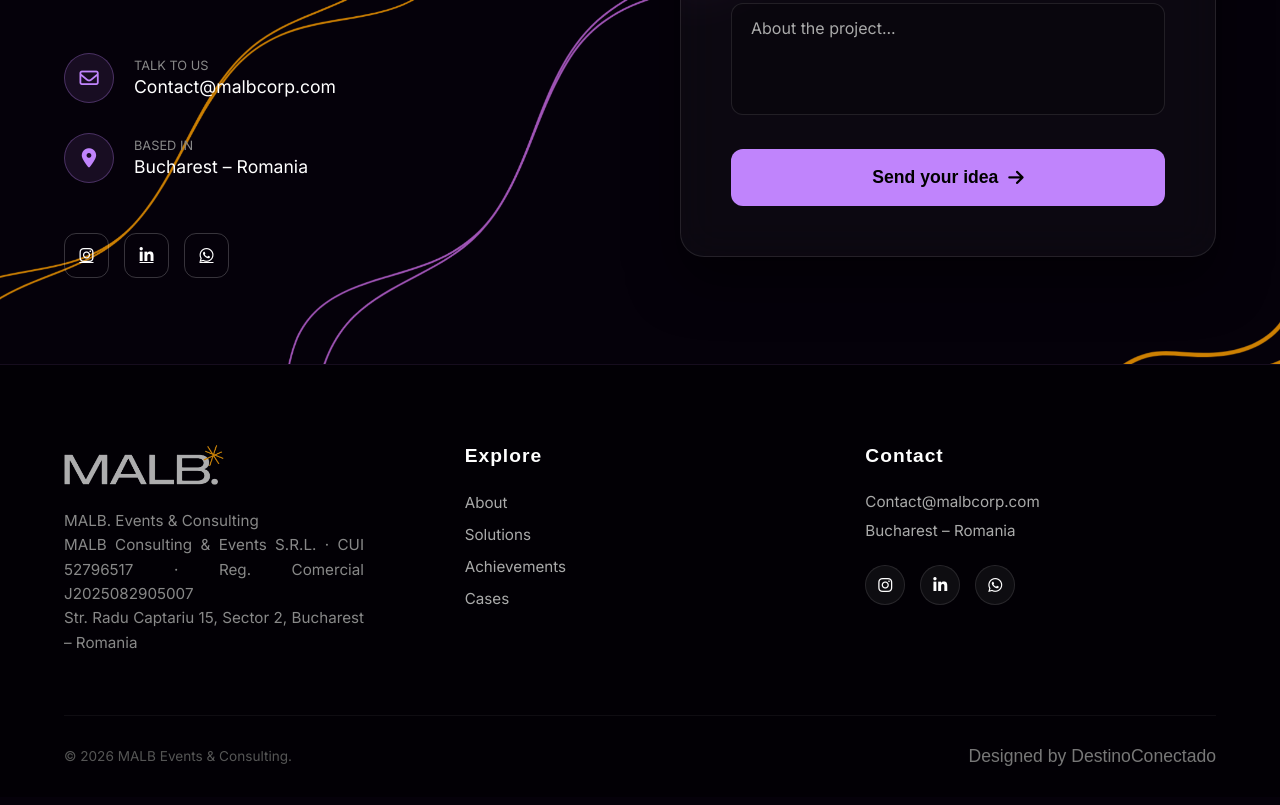
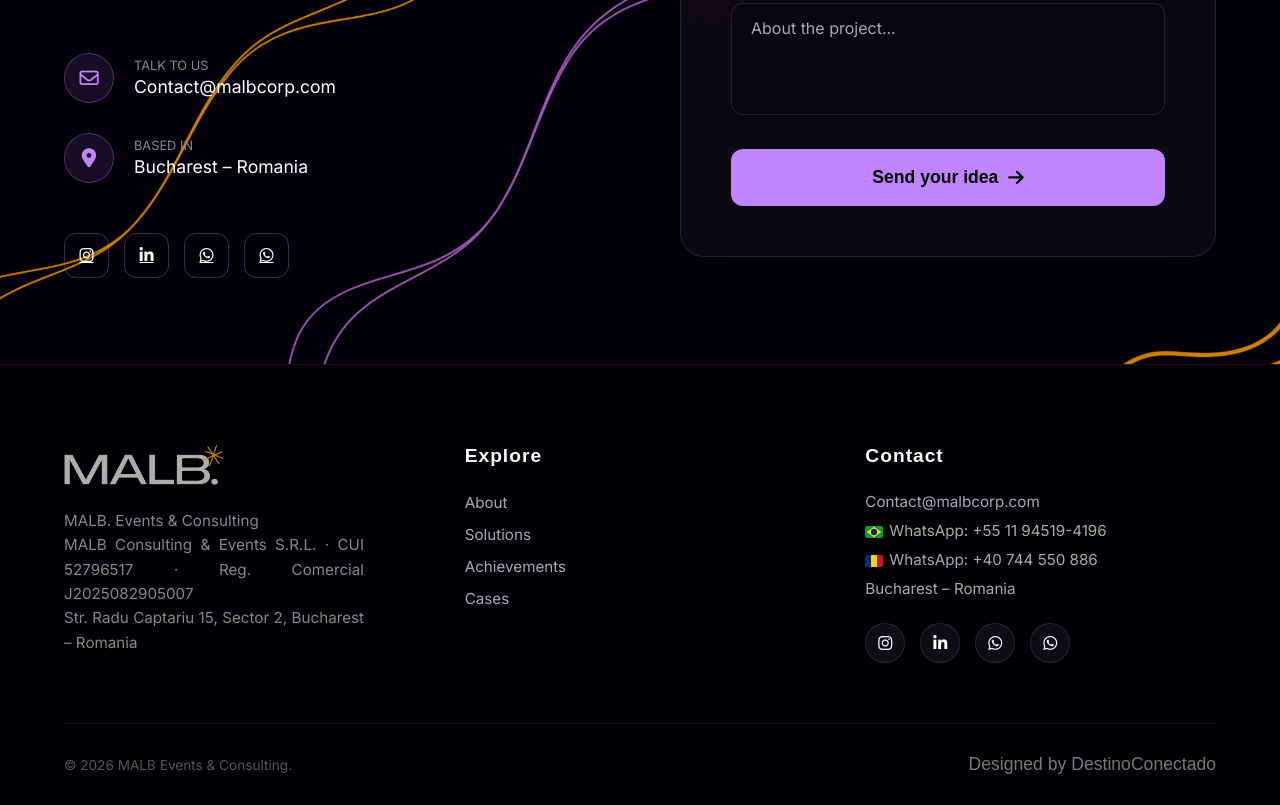
Before and after one commit to vitortoledoo/MalbOficial, a plain HTML site: page contato/index.html in a window 1280 px wide. Shown: the part 436-1241 px from the top of the page. Drawn offline with Linux system fonts and the light colour scheme; a web font is replaced by a local one.

Commit message:
Usa ícones de bandeira SVG nos números de WhatsApp

```diff
--- a/contato/index.html
+++ b/contato/index.html
@@ -83,6 +83,7 @@
           <a href="https://www.instagram.com/malbcompany?igsh=MTcxdTE5d2hld3hqNA==" class="social-btn" target="_blank" rel="noopener noreferrer"><i class="fa-brands fa-instagram"></i></a>
           <a href="https://www.linkedin.com/in/larissa-coelho-sousa-b42a6b1aa" class="social-btn" target="_blank" rel="noopener noreferrer"><i class="fa-brands fa-linkedin-in"></i></a>
           <a href="https://wa.me/5511945194196" class="social-btn" target="_blank" rel="noopener noreferrer"><i class="fa-brands fa-whatsapp"></i></a>
+          <a href="https://wa.me/40744550886" class="social-btn" target="_blank" rel="noopener noreferrer"><i class="fa-brands fa-whatsapp"></i></a>
         </div>
       </div>
 
@@ -135,11 +136,14 @@
       <div class="footer-col social-col">
         <h4 data-i18n="footer.contact">Contato</h4>
         <p>Contact@malbcorp.com</p>
+        <p><img src="/img/flags/br.svg" alt="Brasil" class="contact-flag">WhatsApp: +55 11 94519-4196</p>
+        <p><img src="/img/flags/ro.svg" alt="Romênia" class="contact-flag">WhatsApp: +40 744 550 886</p>
         <p data-i18n="footer.location">Bucharest – Romania</p>
         <div class="social-icons">
           <a href="https://www.instagram.com/malbcompany?igsh=MTcxdTE5d2hld3hqNA==" target="_blank" rel="noopener noreferrer"><i class="fa-brands fa-instagram"></i></a>
           <a href="https://www.linkedin.com/in/larissa-coelho-sousa-b42a6b1aa" target="_blank" rel="noopener noreferrer"><i class="fa-brands fa-linkedin-in"></i></a>
           <a href="https://wa.me/5511945194196" target="_blank" rel="noopener noreferrer"><i class="fa-brands fa-whatsapp"></i></a>
+          <a href="https://wa.me/40744550886" target="_blank" rel="noopener noreferrer"><i class="fa-brands fa-whatsapp"></i></a>
         </div>
       </div>
     </div>
--- a/css/style.css
+++ b/css/style.css
@@ -1251,6 +1251,15 @@
   font-size: 0.95rem;
 }
 
+.contact-flag {
+  width: 18px;
+  height: 12px;
+  object-fit: cover;
+  border-radius: 2px;
+  margin-right: 6px;
+  vertical-align: middle;
+}
+
 .social-icons {
   display: flex;
   gap: 15px;
```
Also changed, not shown: index.html (+3 -1 lines), quem-somos/index.html (+3 -0 lines).
